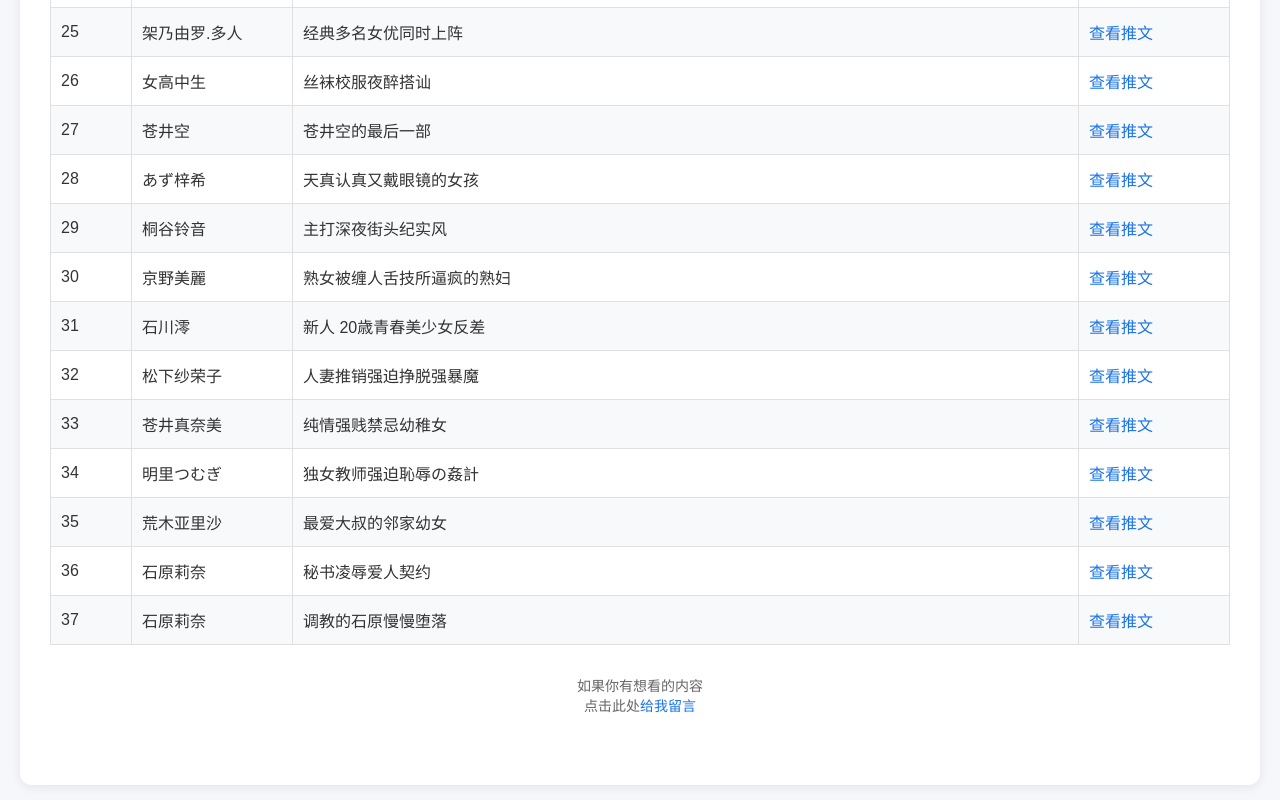
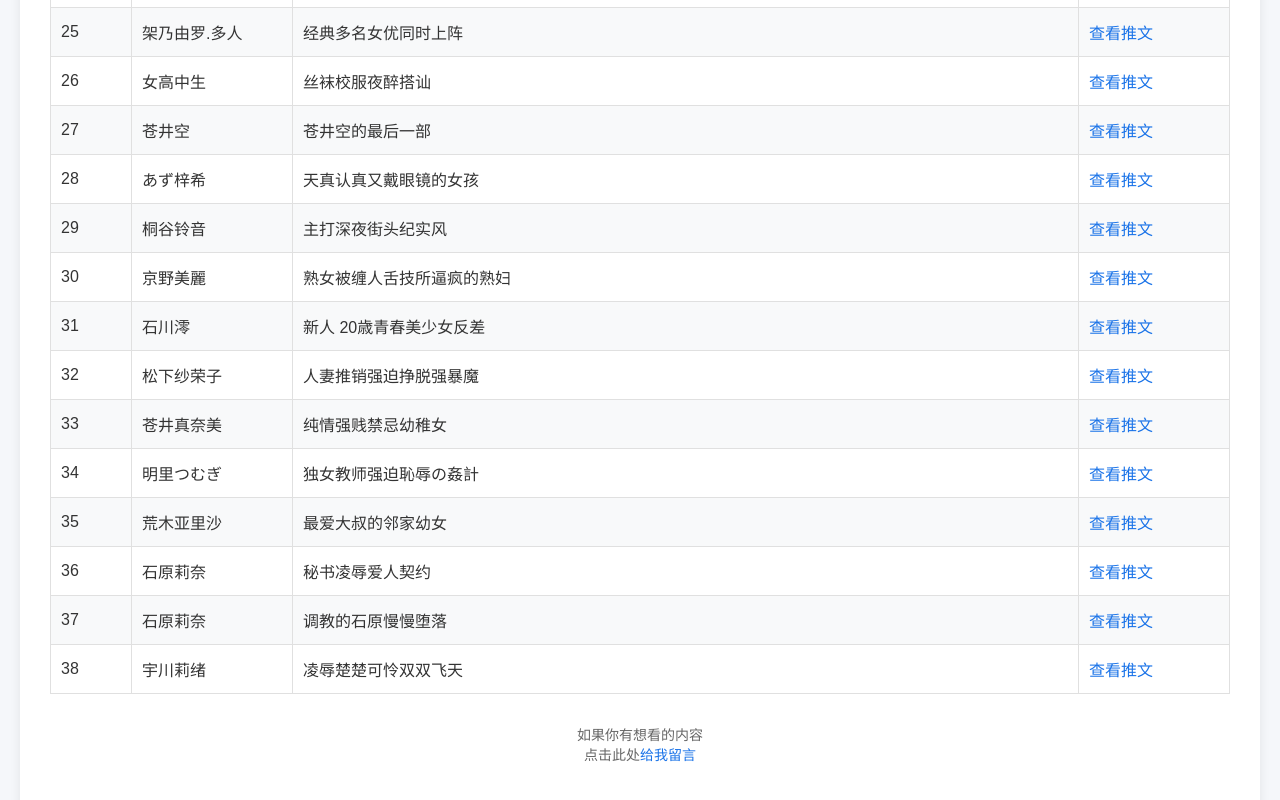
Before and after one commit to andehui/av2026, a plain HTML site: page index.htm in a window 1280 px wide. Shown: the part 1414-2214 px from the top of the page. Drawn offline with Linux system fonts and the light colour scheme.

Commit message:
Update index.htm

```diff
--- a/index.htm
+++ b/index.htm
@@ -381,6 +381,17 @@
           <td><a href="https://x.com/btc1860/status/2123959585254039857" target="_blank">查看推文</a></td>
         </tr>
 
+<tr>
+          <td>38</td>
+          <td>宇川莉绪</td>
+          <td>凌辱楚楚可怜双双飞天</td>
+          <td><a href="https://x.com/btc1860/status/2123986257579839510" target="_blank">查看推文</a></td>
+        </tr>
+
+
+
+
+
       </tbody>
     </table>
 
```
